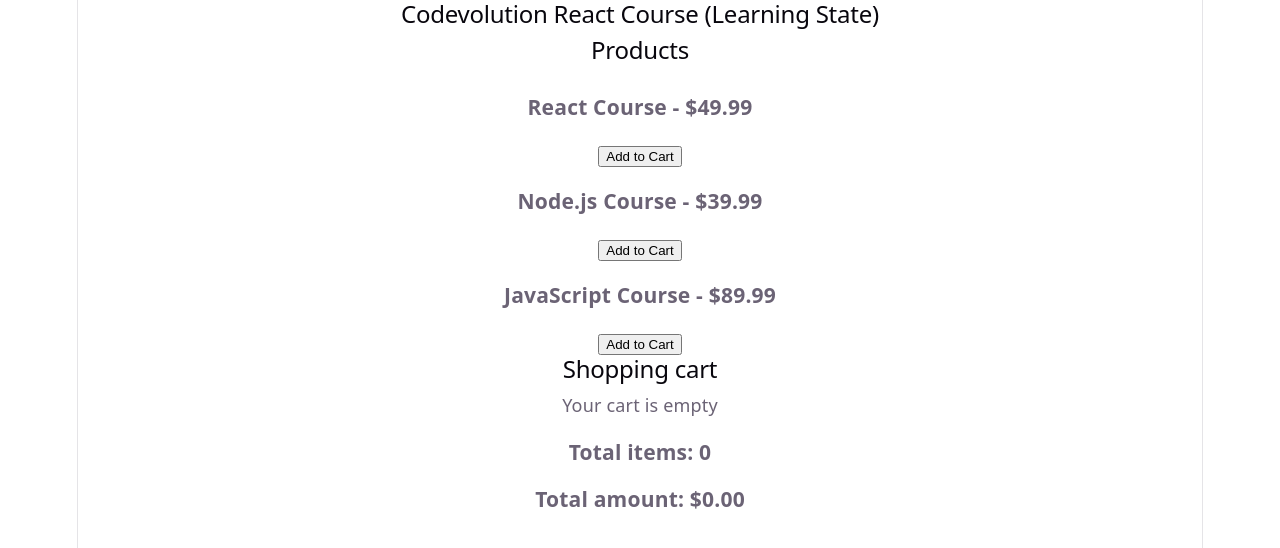
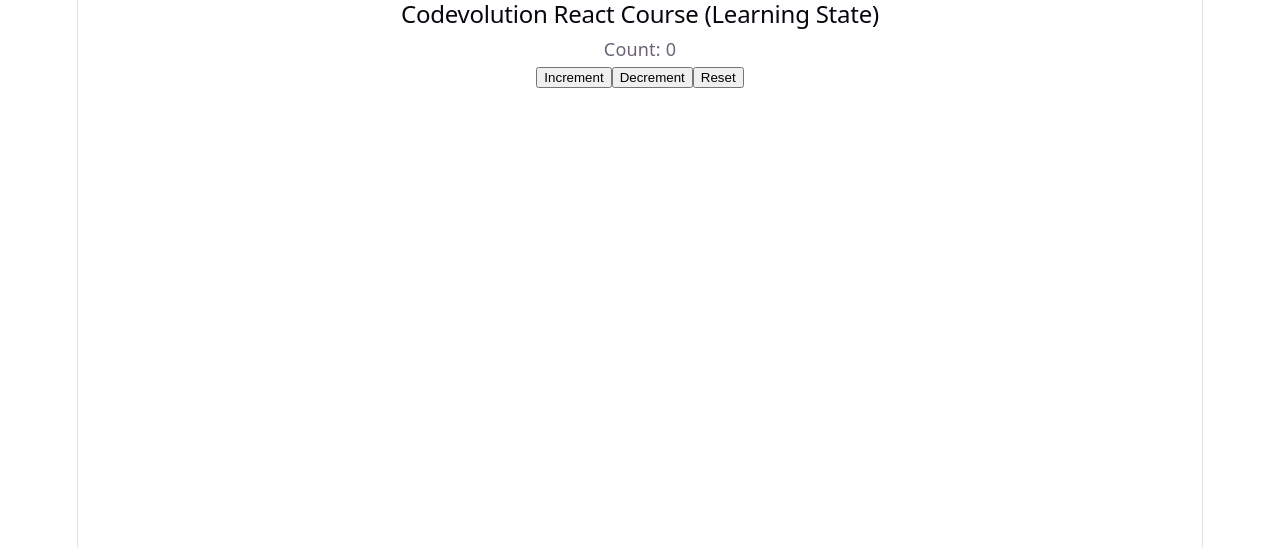
Before and after one commit to TechCrent/Learning-React-Codevolution-, a React (Vite) app in the folder codevolution/: page / in a window 1280 px wide. Shown: the top 548 px of the page. Built offline with nearby package versions, Linux system fonts and the light colour scheme.

Commit message:
Learning Context and Ref hooks

```diff
--- a/codevolution/src/App.jsx
+++ b/codevolution/src/App.jsx
@@ -10,6 +10,7 @@
 import { ShoppingCart } from './ShoppingCart'
 import { CounterWithReducer } from './CounterWithReducer'
 import { ShoppingCartWithReducer } from './ShoppintCartWithReducer'
+import { CounterWithInit } from './CounterWithInit'
 
 function App() {
 
@@ -22,9 +23,10 @@
       <UserProfile />
       <TodoList />
       <ShoppingCart />
-      <CounterWithReducer /> */}
+      <CounterWithReducer />
+      <ShoppingCartWithReducer /> */}
 
-      <ShoppingCartWithReducer />
+      <CounterWithInit />
     </>
   )
 }
--- /dev/null
+++ b/codevolution/src/CounterWithInit.jsx
@@ -0,0 +1,43 @@
+import { useReducer } from "react";
+
+const initialState = 0;
+
+const countReducer = (state, action) =>{
+    switch(action){
+        case "increment":
+            return state + 1;
+        case "decrement":
+            return state - 1;
+        case "reset":
+            return initialState;
+        default:
+            return state;
+    }
+}
+
+const init = (initialValue) => {
+    console.log("This only runs once");
+
+    const savedCount = localStorage.getItem("count");
+
+    if(savedCount !== null){
+        console.log("Found saved count: ", savedCount)
+        return parseInt(savedCount);
+    }
+
+    console.log("No saved count, using initial value: ", initialValue)
+    return initialValue;
+}
+
+
+export const CounterWithInit = () => {
+    const [count, dispatch] = useReducer(countReducer, initialState, init)
+    return(
+        <div>
+            <p>Count: {count}</p>
+            <button onClick={() => dispatch("increment")}>Increment</button>
+            <button onClick={() => dispatch("decrement")}>Decrement</button>
+            <button onClick={() => dispatch("reset")}>Reset</button>
+        </div>
+    )
+};
```
Also changed, not shown: codevolution/src/CustomCounter.jsx (added, +15 -0 lines).
